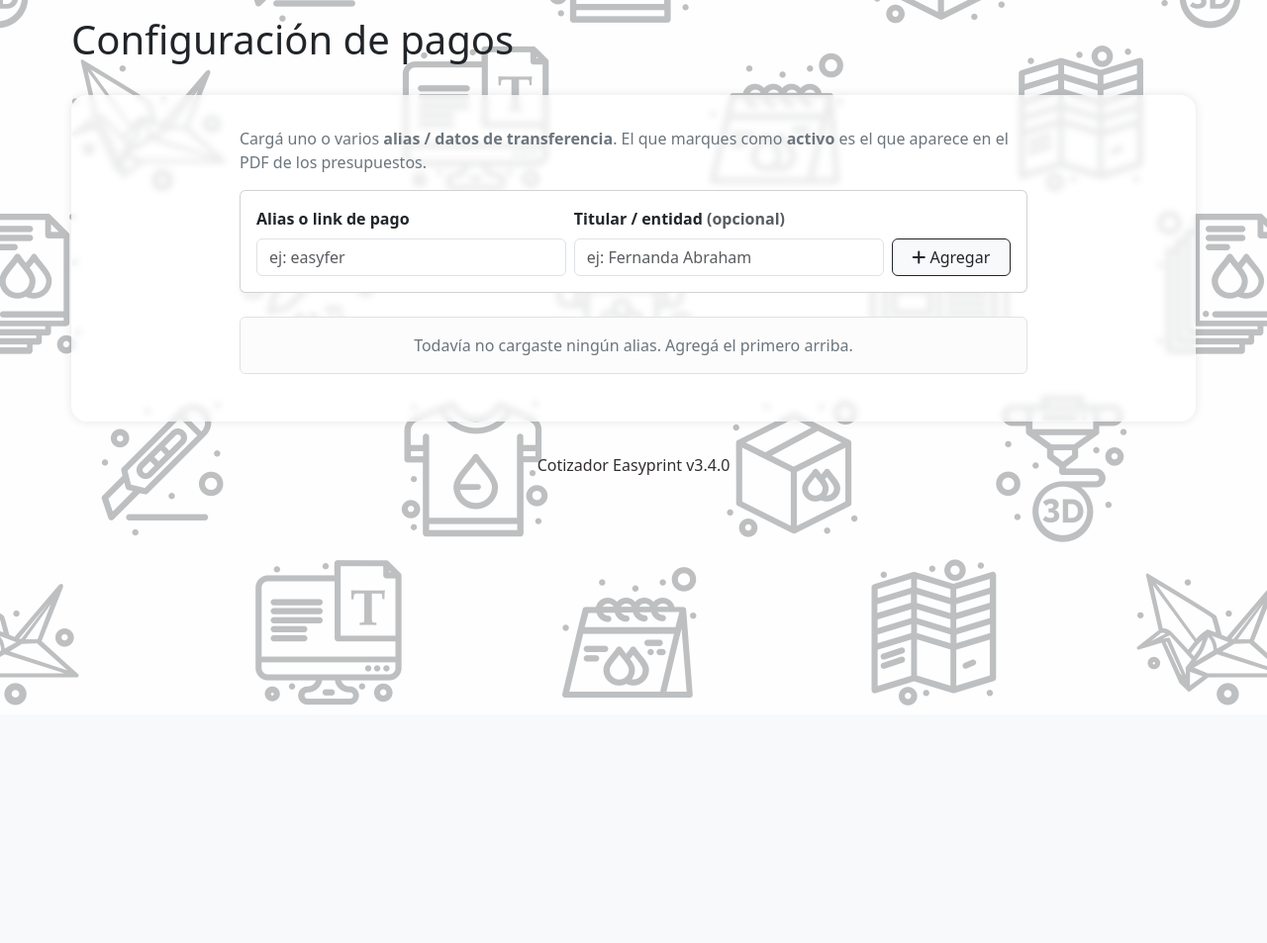
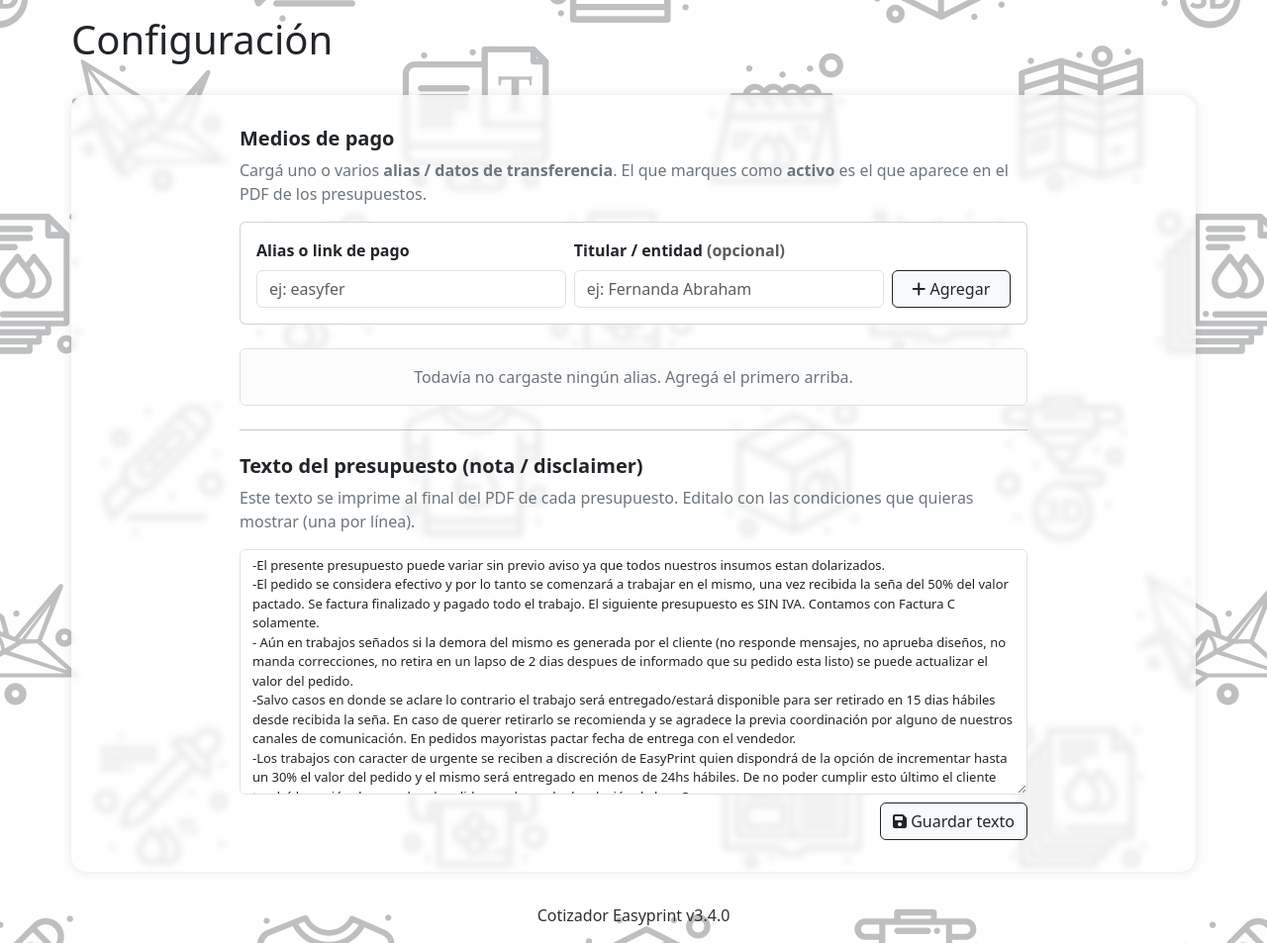
Before and after one commit to ralatigano/EasyPrint, a Django app: page /configuracion/pagos in a window 1280 px wide. Shown: the part 78-1031 px from the top of the page at 99% size. Before the commit the page ends 791 px from the top, so only its background shows below. Run offline with Django 5.2, Linux system fonts and the light colour scheme; the visitor is signed in with stand-in values (Sample User, id 1); data comes from the database, SQL or seed files in the repository; data that the repository does not hold is empty; some libraries are stand-ins or nearby versions.

Commit message:
Presupuesto PDF: reescribir cliente y disclaimer como elementos; disclaimer editable
- Encabezado: la imagen presupuesto.png se envuelve en un contenedor con esquinas
  redondeadas y una leve transparencia, para estar más a tono con el resto (sin
  rehacer la imagen).
- Bloque de cliente: se reescribe como elemento HTML (recuadro con label de acento
  + nombre en tono fuerte), se elimina la imagen clientenew.png.
- Disclaimer / Nota: se reescribe como recuadro de texto (se elimina
  disclaimernew.png) y pasa a ser EDITABLE desde Configuración. Nuevo modelo
  singleton ConfiguracionPresupuesto (core, mig. 0003) con el texto actual como
  default; textarea en la página de Configuración (solo Gerencia).
- La página de config pasa a llamarse "Configuración" (alias de pago + texto del
  presupuesto); link del dropdown con ícono de engranaje.

Co-Authored-By: Claude Opus 4.8 <noreply@anthropic.com>

```diff
--- a/core/models.py
+++ b/core/models.py
@@ -126,3 +126,30 @@ class AliasPago(models.Model):
 
     def __str__(self):
         return f"{self.alias}{' (activo)' if self.activo else ''}"
+
+
+DISCLAIMER_PRESUPUESTO_DEFAULT = """-El presente presupuesto puede variar sin previo aviso ya que todos nuestros insumos estan dolarizados.
+-El pedido se considera efectivo y por lo tanto se comenzará a trabajar en el mismo, una vez recibida la seña del 50% del valor pactado. Se factura finalizado y pagado todo el trabajo. El siguiente presupuesto es SIN IVA. Contamos con Factura C solamente.
+- Aún en trabajos señados si la demora del mismo es generada por el cliente (no responde mensajes, no aprueba diseños, no manda correcciones, no retira en un lapso de 2 dias despues de informado que su pedido esta listo) se puede actualizar el valor del pedido.
+-Salvo casos en donde se aclare lo contrario el trabajo será entregado/estará disponible para ser retirado en 15 dias hábiles desde recibida la seña. En caso de querer retirarlo se recomienda y se agradece la previa coordinación por alguno de nuestros canales de comunicación. En pedidos mayoristas pactar fecha de entrega con el vendedor.
+-Los trabajos con caracter de urgente se reciben a discreción de EasyPrint quien dispondrá de la opción de incrementar hasta un 30% el valor del pedido y el mismo será entregado en menos de 24hs hábiles. De no poder cumplir esto último el cliente tendrá la opción de cancelar el pedido y reclamar la devolución de la seña.
+- Una vez entregado el trabajo tiene Garantia de 24hs para chequeo y posibles reclamos, luego de ese tiempo se considera como SATISFACTORIO y no tiene derecho a réplica."""
+
+
+class ConfiguracionPresupuesto(models.Model):
+    """Configuración (singleton) del presupuesto: texto editable del disclaimer/nota
+    que se imprime en el PDF. Se administra desde Configuración (solo Gerencia)."""
+    disclaimer = models.TextField(default=DISCLAIMER_PRESUPUESTO_DEFAULT, blank=True)
+    updated = models.DateTimeField(auto_now=True)
+
+    class Meta:
+        verbose_name = "Configuración de presupuesto"
+        verbose_name_plural = "Configuración de presupuesto"
+
+    def __str__(self):
+        return "Configuración de presupuesto"
+
+    @classmethod
+    def load(cls):
+        obj, _ = cls.objects.get_or_create(pk=1)
+        return obj
--- a/core/templates/core/configuracion_pagos.html
+++ b/core/templates/core/configuracion_pagos.html
@@ -1,17 +1,18 @@
 {% extends 'core/base.html' %}
 {% load static %}
 
-{% block title %}Configuración de pagos{% endblock %}
+{% block title %}Configuración{% endblock %}
 
 {% block header %}
 <div class="titulo">
-    <h1>Configuración de pagos</h1>
+    <h1>Configuración</h1>
 </div>
 {% endblock %}
 
 {% block content %}
 <div class="container" style="max-width: 820px;">
 
+    <h5 class="fw-semibold mb-2">Medios de pago</h5>
     <p class="text-secondary">
         Cargá uno o varios <strong>alias / datos de transferencia</strong>. El que marques
         como <strong>activo</strong> es el que aparece en el PDF de los presupuestos.
@@ -93,5 +94,23 @@
     </div>
     {% endif %}
 
+    <hr class="my-4">
+
+    <h5 class="fw-semibold mb-2">Texto del presupuesto (nota / disclaimer)</h5>
+    <p class="text-secondary">
+        Este texto se imprime al final del PDF de cada presupuesto. Editalo con las
+        condiciones que quieras mostrar (una por línea).
+    </p>
+    <form method="POST" action="{% url 'guardar_disclaimer' %}">
+        {% csrf_token %}
+        <textarea name="disclaimer" class="form-control" rows="12"
+                  style="font-size: 13px;">{{ config_presupuesto.disclaimer }}</textarea>
+        <div class="d-flex justify-content-end mt-2">
+            <button type="submit" class="btn btn-dark">
+                <i class="fa-solid fa-floppy-disk"></i> Guardar texto
+            </button>
+        </div>
+    </form>
+
 </div>
 {% endblock %}
--- a/core/templates/core/partials/navbar.html
+++ b/core/templates/core/partials/navbar.html
@@ -66,7 +66,7 @@
       {% if es_gerencia %}
       <li class="nav-item">
         <a class="nav-link" href="/configuracion/pagos">
-          <i class="fa-solid fa-money-check-dollar me-2"></i> Configuración de pagos
+          <i class="fa-solid fa-gear me-2"></i> Configuración
         </a>
       </li>
       {% endif %}
@@ -107,7 +107,7 @@
       <li><hr class="dropdown-divider"></li>
       <li>
         <a class="dropdown-item" href="/configuracion/pagos">
-          <i class="fa-solid fa-money-check-dollar me-2"></i> Configuración de pagos
+          <i class="fa-solid fa-gear me-2"></i> Configuración
         </a>
       </li>
       {% endif %}
--- a/core/urls.py
+++ b/core/urls.py
@@ -7,6 +7,7 @@ from .views import (
     info_grupos, usuario_info,
     crear_editar_usuario, validar_username, borrar_usuario,
     configuracion_pagos, activar_alias_pago, borrar_alias_pago,
+    guardar_disclaimer,
 )
 
 urlpatterns = [
@@ -44,4 +45,5 @@ urlpatterns = [
          activar_alias_pago, name='activar_alias_pago'),
     path('configuracion/pagos/borrar/<int:alias_id>',
          borrar_alias_pago, name='borrar_alias_pago'),
+    path('configuracion/disclaimer', guardar_disclaimer, name='guardar_disclaimer'),
 ]
--- a/core/views.py
+++ b/core/views.py
@@ -8,7 +8,7 @@ from django.contrib.auth.password_validation import validate_password
 from django.core.exceptions import ValidationError
 from .functions import *
 from django.contrib.auth.models import User, Group
-from .models import Usuario, AliasPago
+from .models import Usuario, AliasPago, ConfiguracionPresupuesto
 from datetime import datetime
 from .forms import RegistroUsuarioForm
 from core.decorators import solo_gerencia
@@ -443,8 +443,21 @@ def configuracion_pagos(request):
         'img': request.session.get('img'),
         'autorizado': request.session.get('autorizado'),
         'alias_pago': AliasPago.objects.all(),
+        'config_presupuesto': ConfiguracionPresupuesto.load(),
     }
     return render(request, 'core/configuracion_pagos.html', data)
+
+
+@login_required
+@solo_gerencia
+@require_POST
+def guardar_disclaimer(request):
+    """Guarda el texto del disclaimer/nota que se imprime en el PDF."""
+    config = ConfiguracionPresupuesto.load()
+    config.disclaimer = request.POST.get('disclaimer', '').strip()
+    config.save(update_fields=['disclaimer', 'updated'])
+    messages.success(request, 'Texto del presupuesto actualizado.')
+    return redirect('configuracion_pagos')
 
 
 @login_required
--- a/presupuestos/views.py
+++ b/presupuestos/views.py
@@ -23,7 +23,7 @@ import re
 _RANGO_RE = re.compile(r'^(.*?)\s*\[(\d+)[-]([\d]+|INF)\]\s*$')
 import json
 from core.decorators import solo_gerencia
-from core.models import AliasPago
+from core.models import AliasPago, ConfiguracionPresupuesto
 from django.db.models import Max
 from django.db import models
 
@@ -626,8 +626,9 @@ def generar_presupuesto_pdf(request, np):
     senia = round(total_neto / 2, 2)
     saldo = round(total_neto - senia, 2)
 
-    # Alias de pago activo (configurable desde Configuración de pagos).
+    # Alias de pago activo y texto del disclaimer (configurables desde Configuración).
     alias_pago = AliasPago.objects.filter(activo=True).first()
+    disclaimer = ConfiguracionPresupuesto.load().disclaimer
 
     # Construir la URL base
     img_base = settings.IMG_BASE_PATH
@@ -646,6 +647,7 @@ def generar_presupuesto_pdf(request, np):
         'saldo': saldo,
         'porcentaje_senia': 50,
         'alias_pago': alias_pago,
+        'disclaimer': disclaimer,
         'img_base': img_base,
         'css_path': css_path
     }
```
Also changed, not shown: core/templates/presupuestos/descargar_presupuesto.html (+60 -16 lines), core/migrations/0003_configuracionpresupuesto.py (added).
